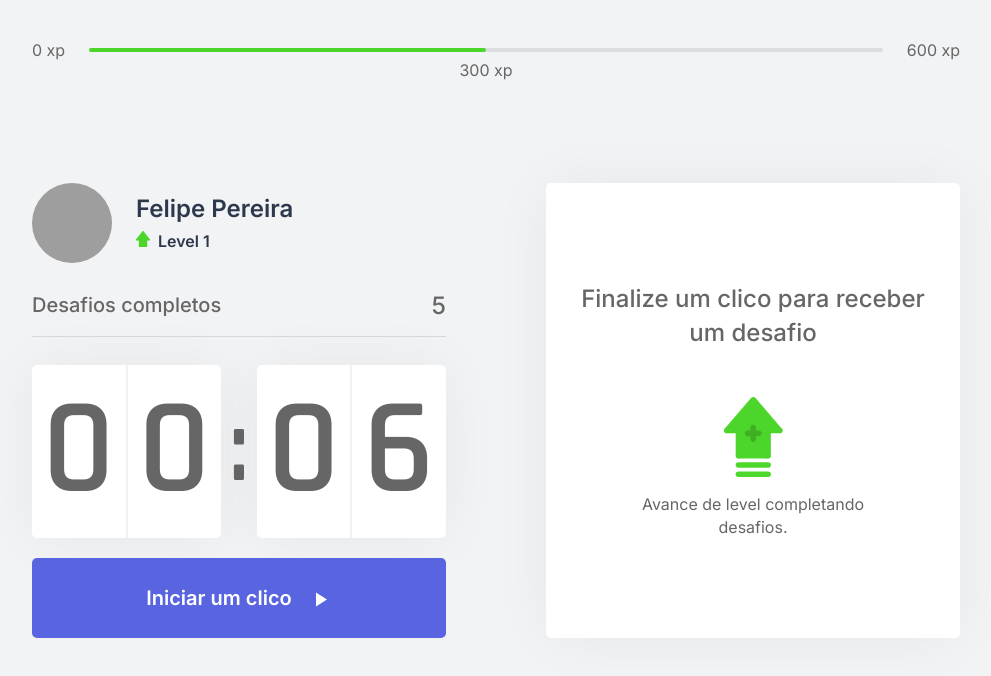
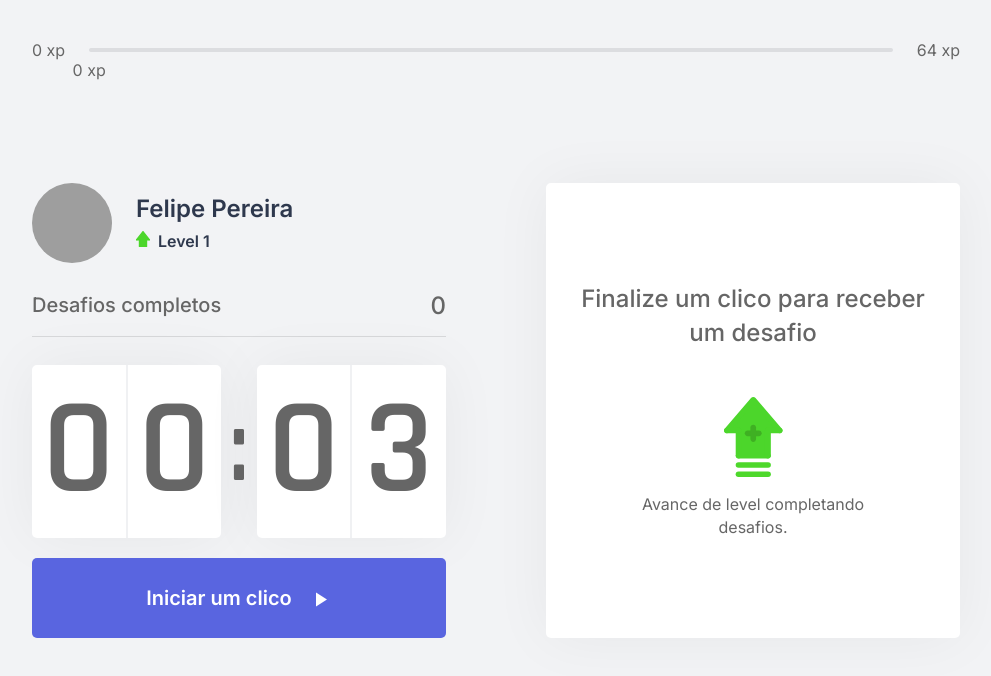
Before and after one commit to felipedev1/moveit, a Next.js app: page / in a window 1280 px wide. Shown: the top 676 px of the page, without its empty margins (144-1135 px from the left). Built offline with nearby package versions, Linux system fonts and the light colour scheme; grey boxes are pictures that could not be loaded.

Commit message:
feat: leveling structure

```diff
--- a/src/components/ChallengeBox.tsx
+++ b/src/components/ChallengeBox.tsx
@@ -3,7 +3,7 @@ import { ChallengesContext } from '../contexts/ChallengesContext'
 import styles from '../styles/components/ChallengeBox.module.css'
 
 export function ChallengeBox() {
-  const {activeChallenge, resetChallenge} = useContext(ChallengesContext)
+  const {activeChallenge, resetChallenge, completeChallenge} = useContext(ChallengesContext)
 
   return (
     <div className={styles.challengeBoxContainer}>
@@ -29,7 +29,7 @@ export function ChallengeBox() {
             <button
               type="button"
               className={styles.challengeSucceededButton}
-              onClick={()=>{}}
+              onClick={completeChallenge}
             >
               Completei
             </button>
--- a/src/components/CompletedChallenges.tsx
+++ b/src/components/CompletedChallenges.tsx
@@ -1,10 +1,14 @@
+import { useContext } from 'react'
+import { ChallengesContext } from '../contexts/ChallengesContext'
 import styles from '../styles/components/CompletedChallenges.module.css'
 
 export function CompletedChallenges(){
+  const { challengesCompleted } = useContext(ChallengesContext)
+
   return (
     <div className={styles.completedChallenges}>
       <span>Desafios completos</span>
-      <span>5</span>
+      <span>{challengesCompleted}</span>
     </div>
   )
 }
--- a/src/components/Countdown.tsx
+++ b/src/components/Countdown.tsx
@@ -7,7 +7,7 @@ let countdownTimeout: NodeJS.Timeout
 export function Countdown() {
   const { startNewChallenge } = useContext(ChallengesContext)
 
-  const [time, setTime] = useState(0.1 * 60)
+  const [time, setTime] = useState(0.05 * 60)
   const [isActive, setIsActive] = useState(false)
   const [hasFinished, setHasFinished] = useState(false)
 
--- a/src/components/ExperienceBar.tsx
+++ b/src/components/ExperienceBar.tsx
@@ -1,16 +1,22 @@
+import { useContext } from 'react'
+import { ChallengesContext } from '../contexts/ChallengesContext'
 import styles from '../styles/components/ExperienceBar.module.css'
 
 export function ExperienceBar() {
+  const { currentExperience, experienceToNextLevel } = useContext(ChallengesContext)
+
+  const percentToNextLevel = Math.round((currentExperience * 100) / experienceToNextLevel)
+
   return (
     <header className={styles.experienceBar}>
       <span>0 xp</span>
       <div>
-        <div style={{width: '50%'}}></div>
-        <span className={styles.currentExperience} style={{left: '50%'}}>
-          300 xp
+        <div style={{width: `${percentToNextLevel}%`}}></div>
+        <span className={styles.currentExperience} style={{left: `${percentToNextLevel}%`}}>
+          {currentExperience} xp
           </span>
       </div>
-      <span>600 xp</span>
+      <span>{experienceToNextLevel} xp</span>
     </header>
   )
 }
--- a/src/components/Profile.tsx
+++ b/src/components/Profile.tsx
@@ -1,6 +1,10 @@
+import { useContext } from 'react'
+import { ChallengesContext } from '../contexts/ChallengesContext'
 import styles from '../styles/components/Profile.module.css'
 
 export function Profile() {
+  const { level } = useContext(ChallengesContext)
+
   return (
     <div className={styles.profileContainer}>
       <img
@@ -12,7 +16,7 @@ export function Profile() {
         <strong>Felipe Pereira</strong>
         <p className={styles.level}>
           <img src="icons/level.svg" alt="level"/>
-          Level 1
+          Level {level}
         </p>
       </div>
     </div>
--- a/src/contexts/ChallengesContext.tsx
+++ b/src/contexts/ChallengesContext.tsx
@@ -9,6 +9,11 @@ interface Challenge {
 
 interface ChallengesContextData {
   activeChallenge: Challenge;
+  level: number;
+  currentExperience: number;
+  experienceToNextLevel: number;
+  challengesCompleted: number;
+  completeChallenge: () => void;
   startNewChallenge: () => void;
   resetChallenge: () => void;
 }
@@ -21,8 +26,13 @@ interface ChallengesProviderProps {
 
 export function ChallengesProvider({children} : ChallengesProviderProps) {
 
+  const [activeChallenge, setActiveChallenge] = useState(null)
 
-  const [activeChallenge, setActiveChallenge] = useState(null)
+  const [level, setLevel] = useState(1)
+  const [currentExperience, setCurrentExperience] = useState(0)
+  const [challengesCompleted, setChallengesCompleted] = useState(0)
+
+  const experienceToNextLevel = Math.pow((level + 1) * 4, 2)
 
   function startNewChallenge() {
     const randomChallengeIndex = Math.floor(Math.random() * challenges.length)
@@ -34,12 +44,38 @@ export function ChallengesProvider({children} : ChallengesProviderProps) {
     setActiveChallenge(null)
   }
 
+  function completeChallenge() {
+    if(!activeChallenge){
+      return;
+    }
+
+    let finalExperience = currentExperience + activeChallenge.amount
+
+    if(finalExperience > experienceToNextLevel) {
+      levelUp()
+      finalExperience = finalExperience - experienceToNextLevel
+    }
+
+    setCurrentExperience(finalExperience)
+    setChallengesCompleted(challengesCompleted + 1)
+    resetChallenge()
+  }
+
+  function levelUp() {
+    setLevel(level + 1)
+  }
+
   return (
     <ChallengesContext.Provider
       value={{
         activeChallenge,
+        level,
+        currentExperience,
+        experienceToNextLevel,
+        challengesCompleted,
+        completeChallenge,
         startNewChallenge,
-        resetChallenge
+        resetChallenge,
       }}
     >
       {children}
```
